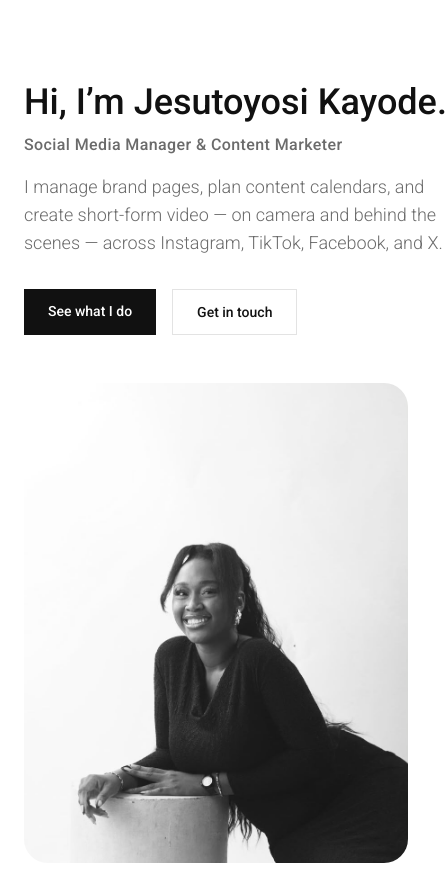
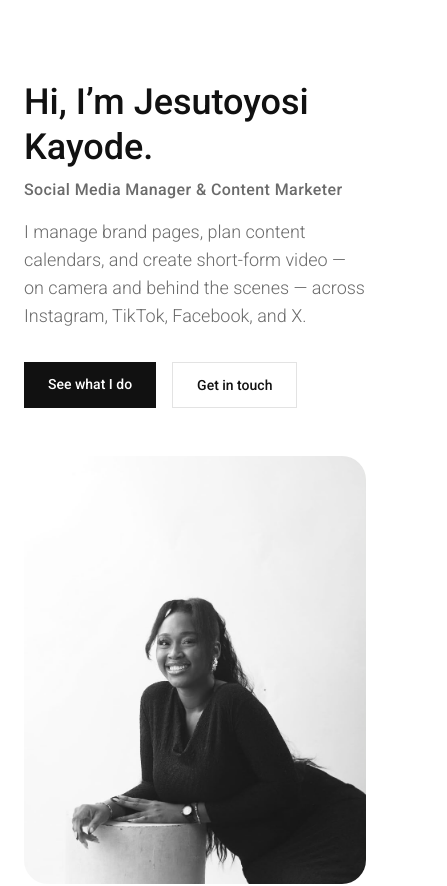
Before and after one commit to Danielumoh/Toyo-s-Portfolio, a React (Vite) app: page / in a window 390 px wide. Shown: the top 886 px of the page, 447 px wide, since content can reach past the window. Built offline with nearby package versions, Linux system fonts and the light colour scheme.

Commit message:
tweaked responsiveness

```diff
--- a/src/components/Hero.tsx
+++ b/src/components/Hero.tsx
@@ -3,7 +3,7 @@ export default function Hero() {
     <section className="bg-white px-6 md:px-16 py-20 md:py-28">
       <div className="max-w-6xl mx-auto grid md:grid-cols-2 gap-12 items-center">
         <div>
-          <h1 className="text-4xl whitespace-nowrap md:text-5xl font-medium text-[#111111] leading-tight">
+          <h1 className="text-4xl md:text-5xl font-medium text-[#111111] leading-tight">
             Hi, I’m Jesutoyosi Kayode. <br />
           </h1>
           <p className="mt-2 text-[#6B6B6B] font-medium tracking-wide opacity-0 animate-[fadeIn_0.8s_ease-out_0.8s_forwards]">
```
